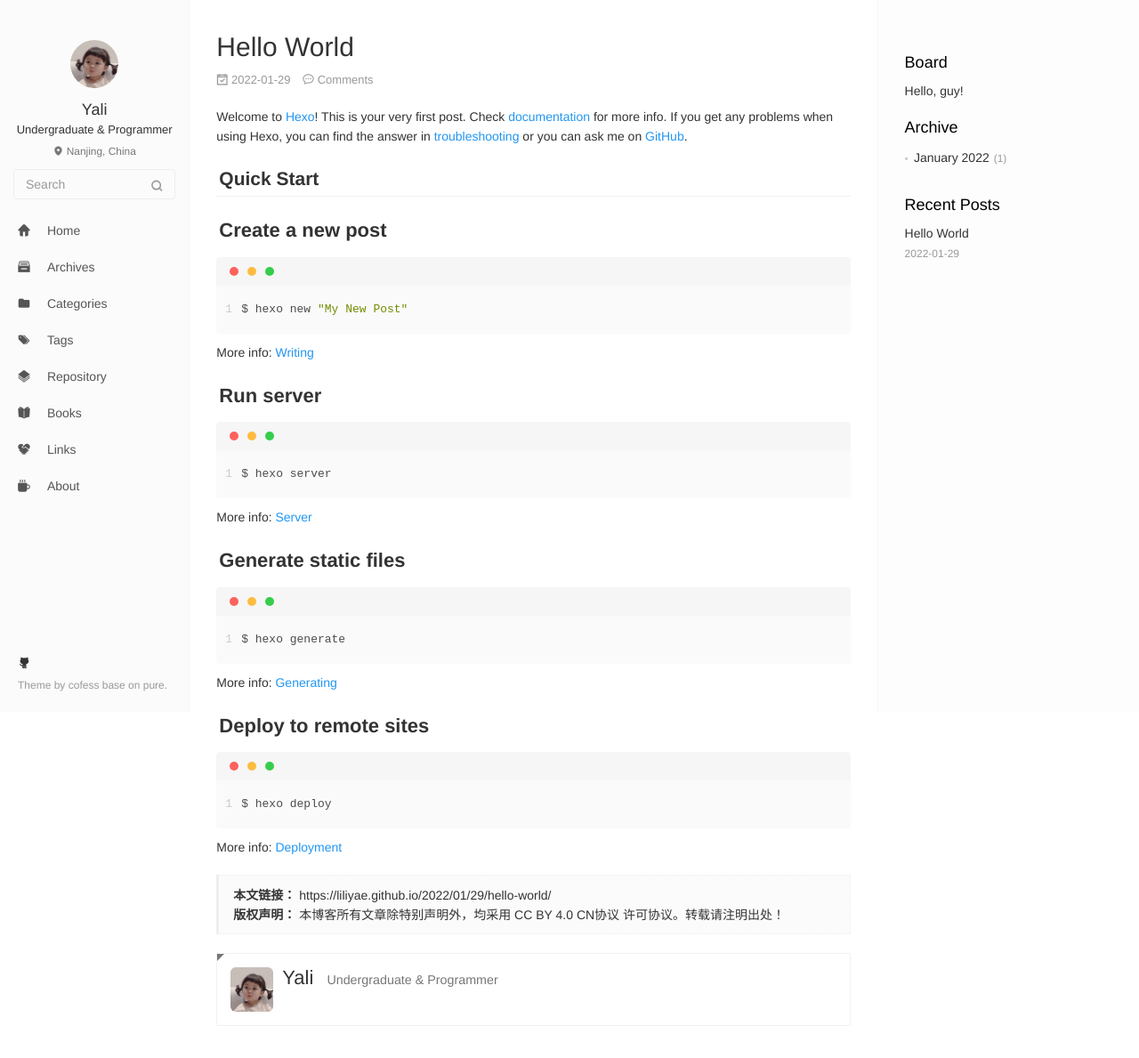
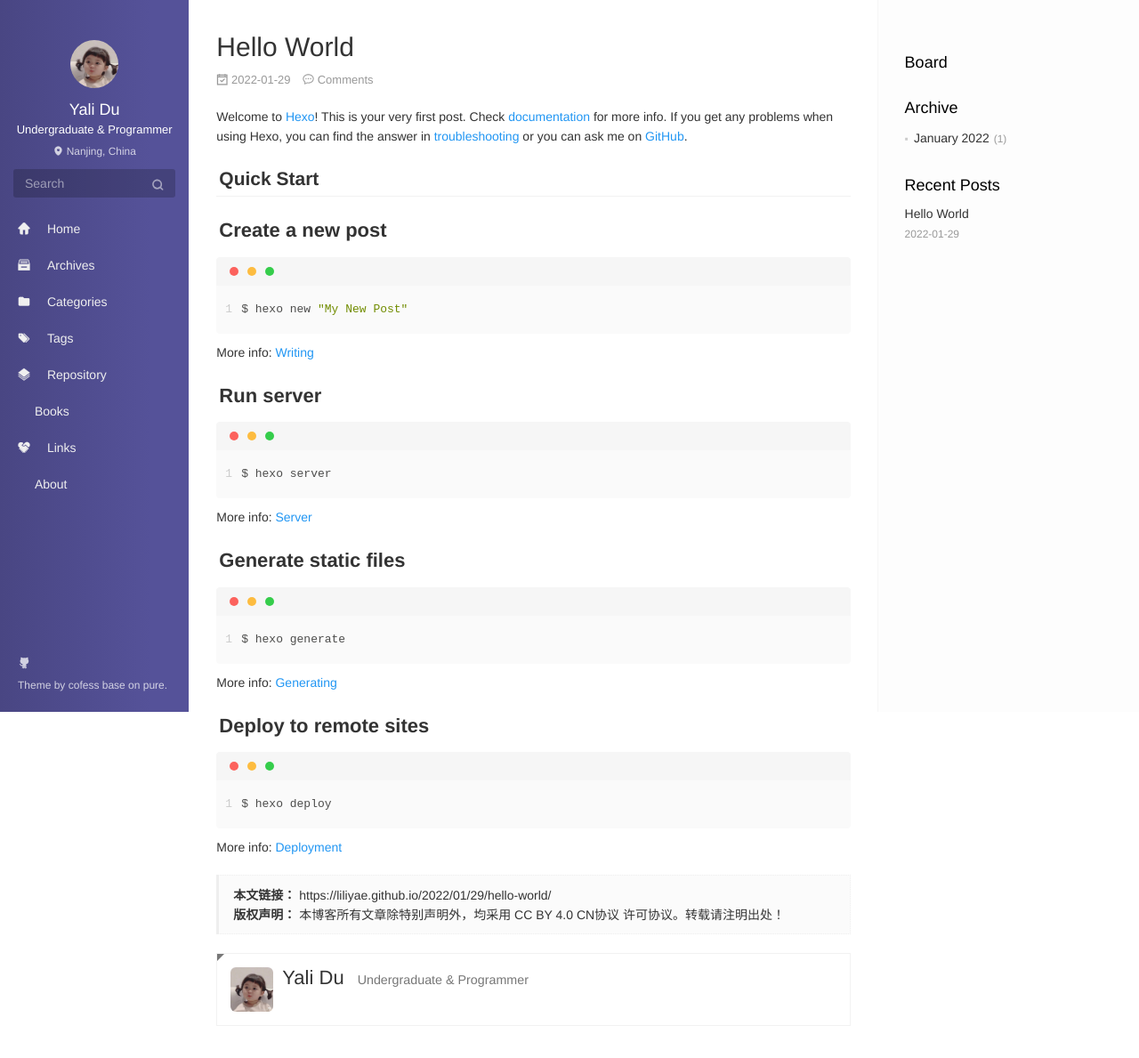
Before and after one commit to liliyae/Yali.github.io, a plain HTML site: page index.html in a window 1280 px wide. Shown: the whole page at 89% size. Drawn offline with nearby package versions, Linux system fonts and the light colour scheme; no server answers.

Commit message:
Site updated: 2022-01-31 09:14:24

```diff
--- a/index.html
+++ b/index.html
@@ -43,7 +43,7 @@
 <meta name="generator" content="Hexo 5.4.1"></head>
 
 
-<body class="main-center" itemscope itemtype="http://schema.org/WebPage">
+<body class="main-center theme-purple" itemscope itemtype="http://schema.org/WebPage">
   <header class="header" itemscope itemtype="http://schema.org/WPHeader">
   <div class="slimContent">
     <div class="navbar-header">
@@ -53,7 +53,7 @@
         <a id="avatar" href="https://github.com/liliyae" target="_blank">
           <img class="img-circle img-rotate" src="/images/avatar.jpg" width="200" height="200">
         </a>
-        <h2 id="name" class="hidden-xs hidden-sm">Yali</h2>
+        <h2 id="name" class="hidden-xs hidden-sm">Yali Du</h2>
         <h3 id="title" class="hidden-xs hidden-sm hidden-md">Undergraduate &amp; Programmer</h3>
         <small id="location" class="text-muted hidden-xs hidden-sm"><i class="icon icon-map-marker"></i> Nanjing, China</small>
       </div>
@@ -91,7 +91,7 @@
       </button>
     </div>
     <nav id="main-navbar" class="collapse navbar-collapse" itemscope itemtype="http://schema.org/SiteNavigationElement" role="navigation">
-      <ul class="nav navbar-nav main-nav ">
+      <ul class="nav navbar-nav main-nav menu-highlight">
 
 
         <li class="menu-item menu-item-home">
@@ -147,7 +147,7 @@
         <li class="menu-item menu-item-books">
           <a href="/books">
 
-            <i class="icon icon-book-fill"></i>
+            <i class="icon "></i>
 
             <span class="menu-title">Books</span>
           </a>
@@ -167,7 +167,7 @@
         <li class="menu-item menu-item-about">
           <a href="/about">
 
-            <i class="icon icon-cup-fill"></i>
+            <i class="icon "></i>
 
             <span class="menu-title">About</span>
           </a>
@@ -195,7 +195,7 @@
     <div class="widget-body">
         <div id="board">
             <div class="content">
-                <p>Hello, guy!</p>
+                <p></p>
             </div>
         </div>
     </div>
@@ -326,7 +326,7 @@
         </a>
       </div>
       <div class="media-body">
-        <h3 class="media-heading"><a href="https://github.com/liliyae" target="_blank"><span class="text-dark">Yali</span><small class="ml-1x">Undergraduate &amp; Programmer</small></a></h3>
+        <h3 class="media-heading"><a href="https://github.com/liliyae" target="_blank"><span class="text-dark">Yali Du</span><small class="ml-1x">Undergraduate &amp; Programmer</small></a></h3>
         <div></div>
       </div>
     </figure>
```
Also changed, not shown: 2022/01/29/hello-world/index.html (+7 -7 lines), about/index.html (+7 -7 lines), archives/2022/01/index.html (+6 -6 lines), archives/2022/index.html (+6 -6 lines), archives/index.html (+6 -6 lines), categories/index.html (+7 -7 lines), links/index.html (+7 -7 lines), tags/index.html (+7 -7 lines).
